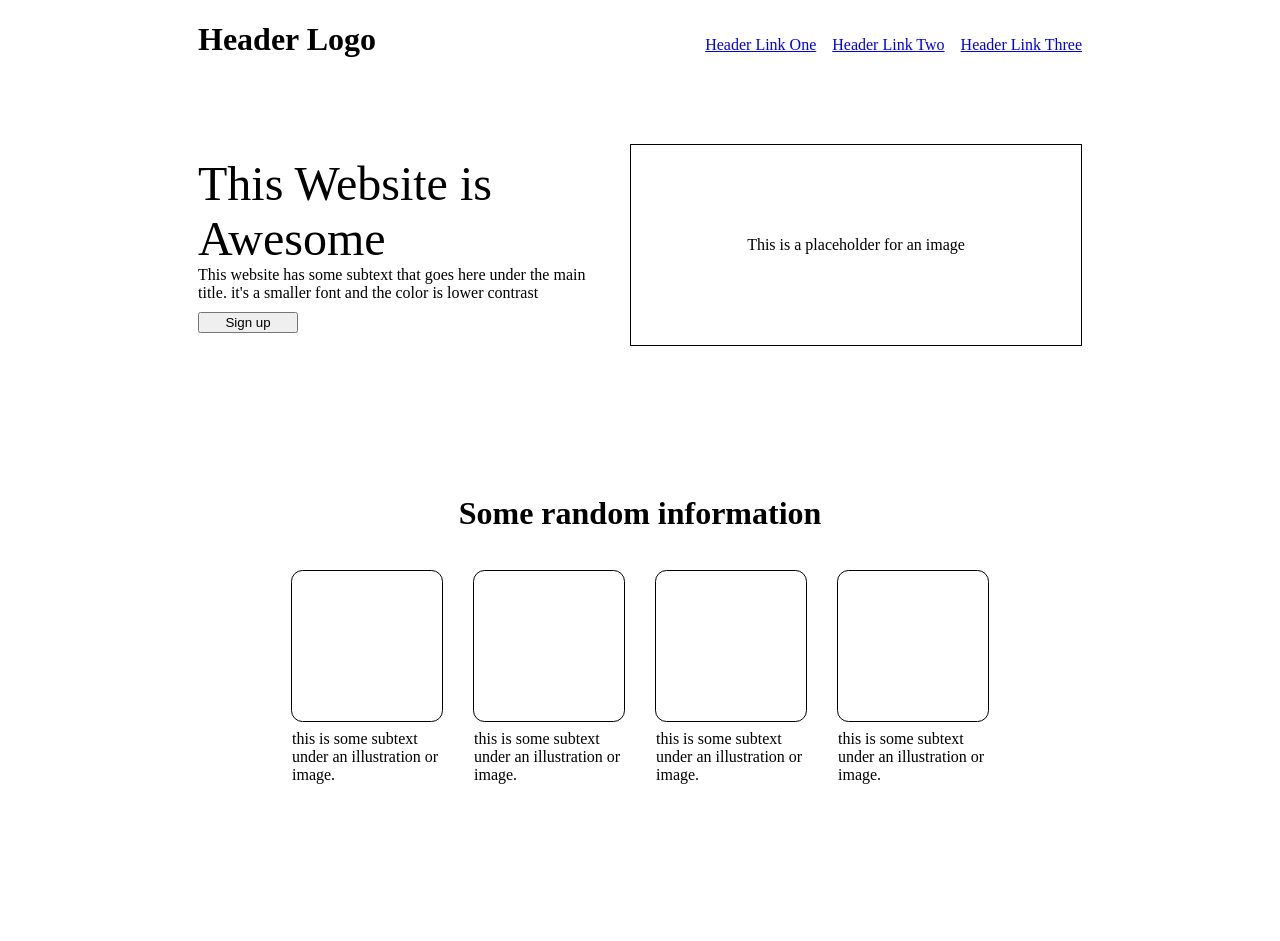
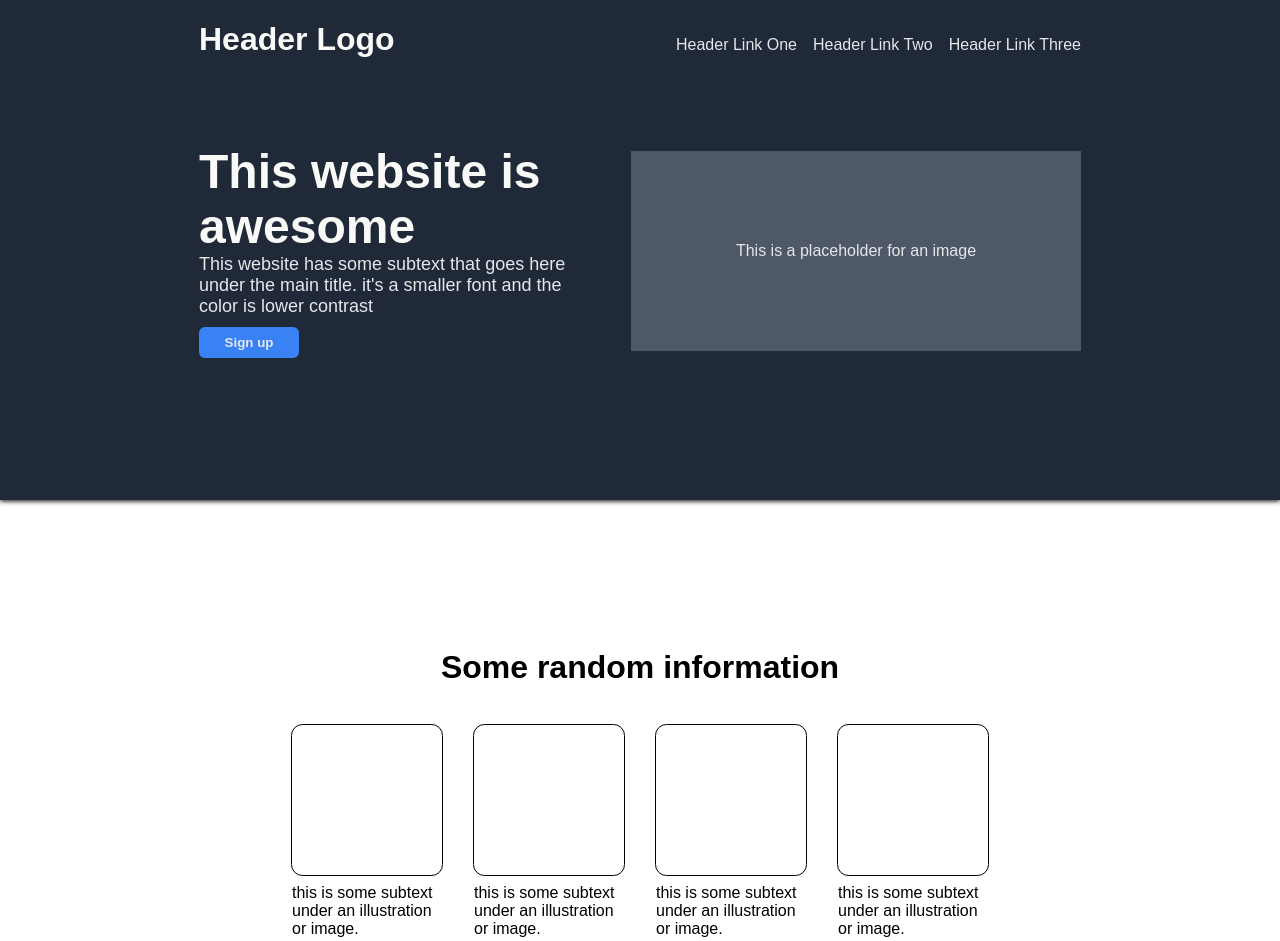
Before and after one commit to MuYvs/Landing-Page, a plain HTML site: page index.html in a window 1280 px wide. Shown: the top 941 px of the page. Drawn offline with Linux system fonts and the light colour scheme.

Commit message:
Added styling to Header and Hero sections.

```diff
--- a/index.html
+++ b/index.html
@@ -22,8 +22,8 @@
         </div>
         <div class="hero-image-container">
             <div class="hero-text">
-                This Website is
-                Awesome
+                This website is
+                awesome
                 <div class="hero-text-sub-text">
                     This website has some subtext that goes here under the main title.
                     it's a smaller font and the color is lower contrast
--- a/style.css
+++ b/style.css
@@ -7,16 +7,32 @@ body {
     padding: 0;
     margin: 0;
     gap: 128px;
+    font: 1em sans-serif;
 }
+/*Top Section*/
+
 .top-section {
     display: flex;
     flex-direction: column;
+    background-color: #1F2937;
+    width: 100%;
+    align-items: center;
+    height: 500px;
+    box-shadow: 0px 1px 5px 0px rgba(0,0,0,1);
+}
+.header-logo {
+    color: #F9FAF8;
+}
+a {
+    text-decoration: none;
+    color: #E5E7EB;
 }
 .logo-links {
     display: flex;
     justify-content: space-between;
     align-items: baseline;
     margin-bottom: 64px;
+    width: 882px;
 }
 ul {
     list-style: none;
@@ -28,10 +44,15 @@ ul {
 .hero-text {
     font-size: 48px;
     width: 400px;
+    color: #F9FAF8;
+    font-weight: 900;
 
 }
 .hero-text-sub-text {
-    font-size: 16px;
+    font-size: 18px;
+    color: #E5E7EB;
+    font-weight: 100;
+
 }
 .sign-up-button {
     display: block;
@@ -50,11 +71,15 @@ ul {
     width: 450px;
     height: 200px;
     display: flex;
-    border: 1px solid;
     justify-content: center;
     align-items: center;
     flex-shrink: 0;
+    background-color: #c3cddd49;
+    color: #E5E7EB;
 }
+
+/*Info Section*/
+
 .information-section {
     display: flex;
     flex-direction: column;
@@ -99,6 +124,9 @@ ul {
     gap: 8px;
     width: 150px;
 }
+
+/*Quote Section*/
+
 .quote-section {
     display: flex;
     flex-direction: column;
@@ -116,6 +144,9 @@ ul {
     font-weight: 900;
     font-size: 24px;
 }
+
+/*Sign-up Section*/
+
 .sign-up-container {
     display: flex;
     padding: 32px 64px 32px;
@@ -126,6 +157,19 @@ ul {
     border-radius: 10px;
     align-items: center;
 }
+
+/*Footer Section*/
+
 .footer {
     padding: 24px;
 }
+
+/*Sign-up Button*/
+button {
+    padding: 8px;
+    border-radius: 6px;
+    border: none;
+    background-color: #3882f6;
+    color: #E5E7EB;
+    font-weight: 900;
+}
```
